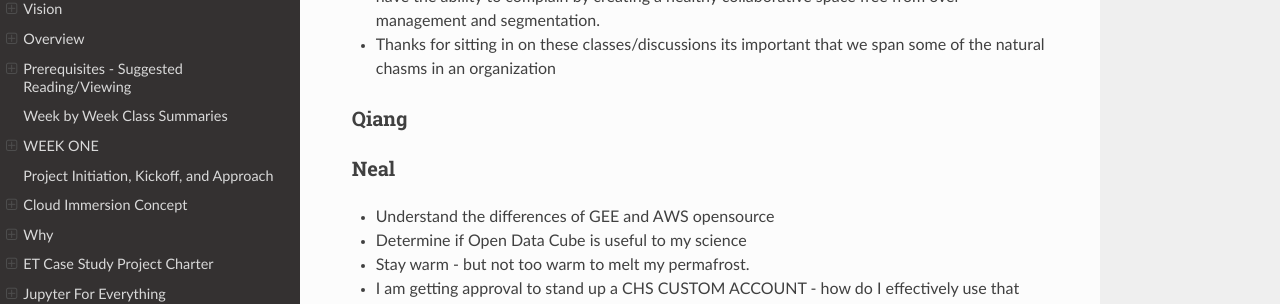
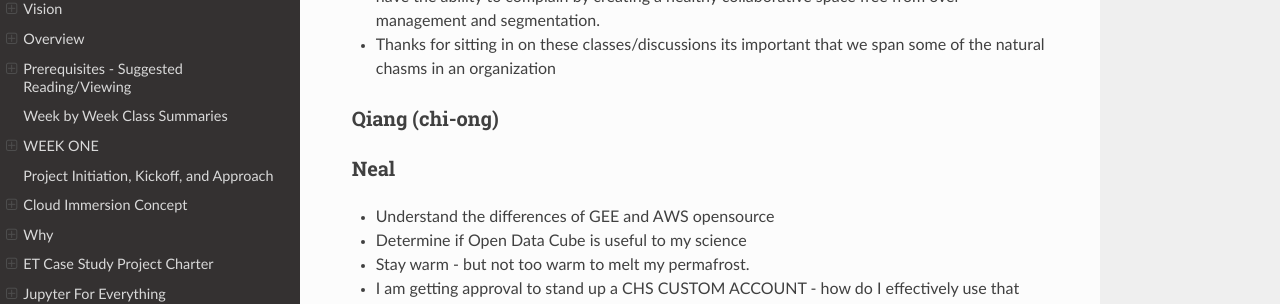
Before and after one commit to tonybutzer/harmony, a Sphinx documentation site: the page built from documentation/source/00define_ET.md, in a window 1280 px wide and 900 px high, scrolled down 5918 px. Shown: the part 155-459 px from the top of the window. Built offline with Sphinx 7.4.7 and the Read the Docs theme 2.0.0, drawn with Linux system fonts in a browser that asks for light colours; pages that are not in the unit, such as notebooks, are missing from menus.

Commit message:
automatic git update from Makefile

```diff
--- a/documentation/source/00define_ET.md
+++ b/documentation/source/00define_ET.md
@@ -246,7 +246,7 @@ So, there are several aspects that I'm interested in.
 - People complain about human silos and fiefdoms - in the cloud and with tools like M$ Teams we have the ability to complain by creating a healthy collaborative space free from over management and segmentation.
 - Thanks for sitting in on these classes/discussions its important that we span some of the natural chasms in an organization
 
-### Qiang
+### Qiang (chi-ong)
 
 ### Neal
 - Understand the differences of GEE and AWS opensource
```
